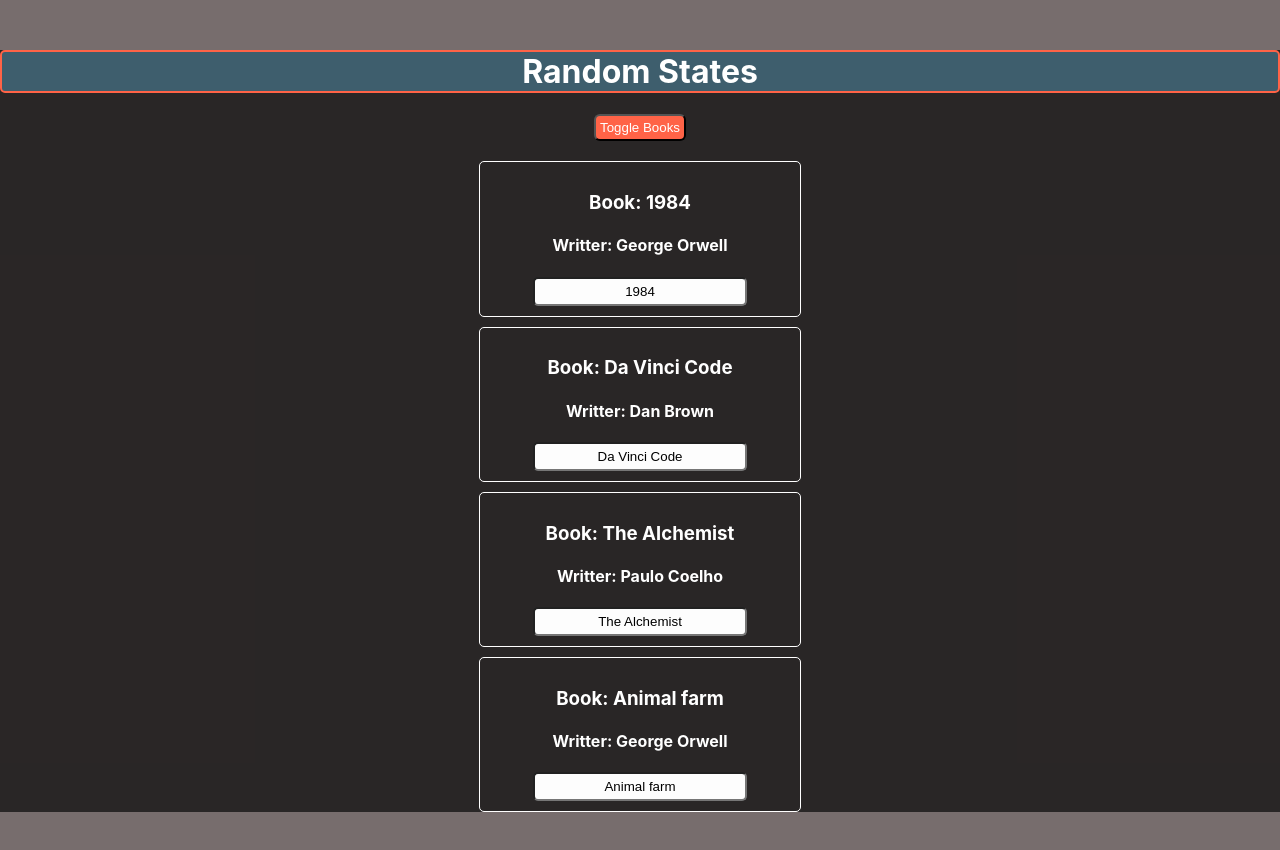
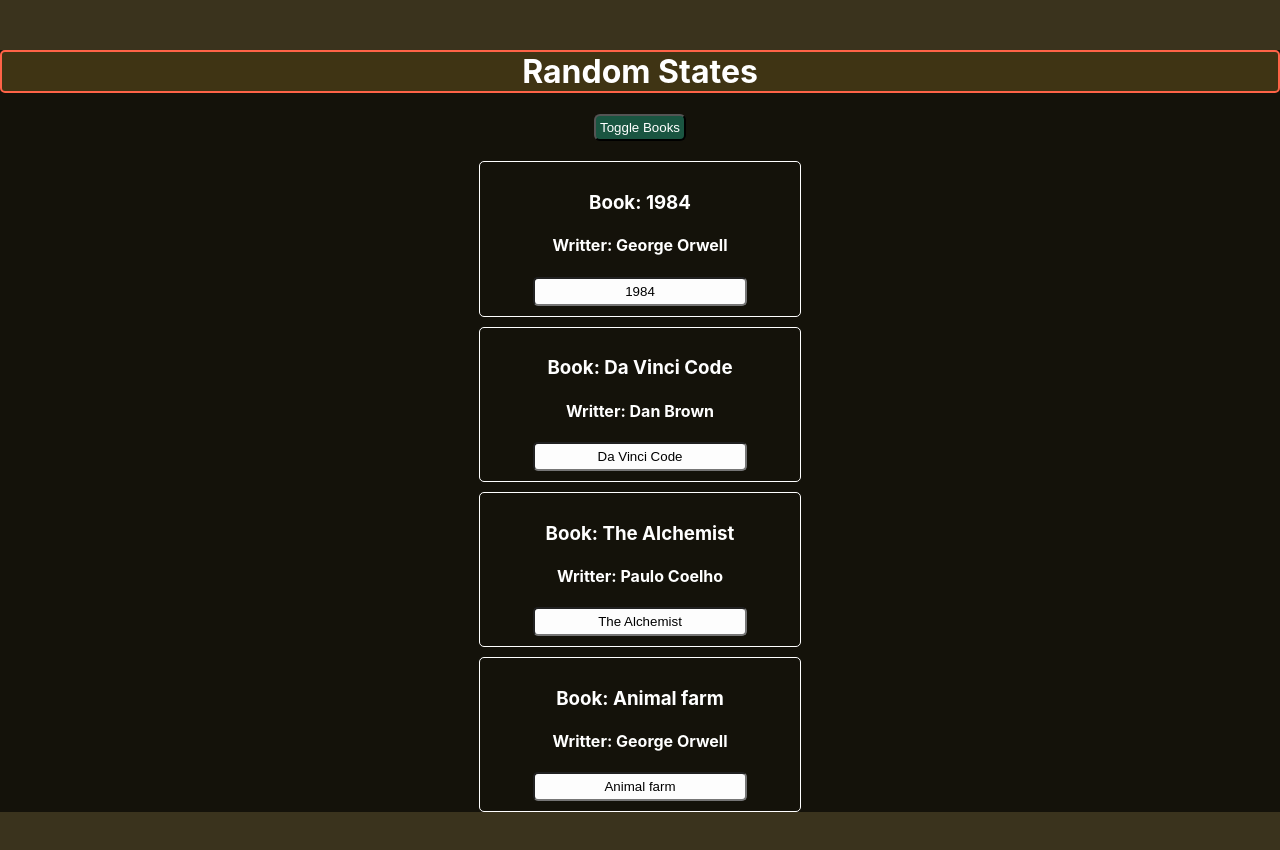
Before and after one commit to ahmedisshere/rantpack, a React (Create React App) app: page / in a window 1280 px wide. Shown: the top 850 px of the page. Built offline with nearby package versions, Linux system fonts and the light colour scheme.

Commit message:
minor styles

```diff
--- a/src/App.css
+++ b/src/App.css
@@ -7,14 +7,15 @@
 
 .color{
 
-  /* background-color: #252D3F; */
-  background-color: #776d6d;
+
+  background-color: rgb(58, 51, 29);
+
 
 
 }
 
 .btn{
-  background-color: tomato;
+  background-color: rgb(26, 85, 65);
   border-radius: 6px;
   color: rgb(255, 255, 255);
   padding: 4px;
--- a/src/components/MainComponent.js
+++ b/src/components/MainComponent.js
@@ -50,7 +50,7 @@ class MainComponent extends Component {
         const style = {
             border: "2px solid tomato",
             borderRadius: "5px",
-            backgroundColor: "#3e5e6d",
+            backgroundColor: "rgb(63, 52, 20)",
             color: "white",
             // margin: "20px"
         };
```
